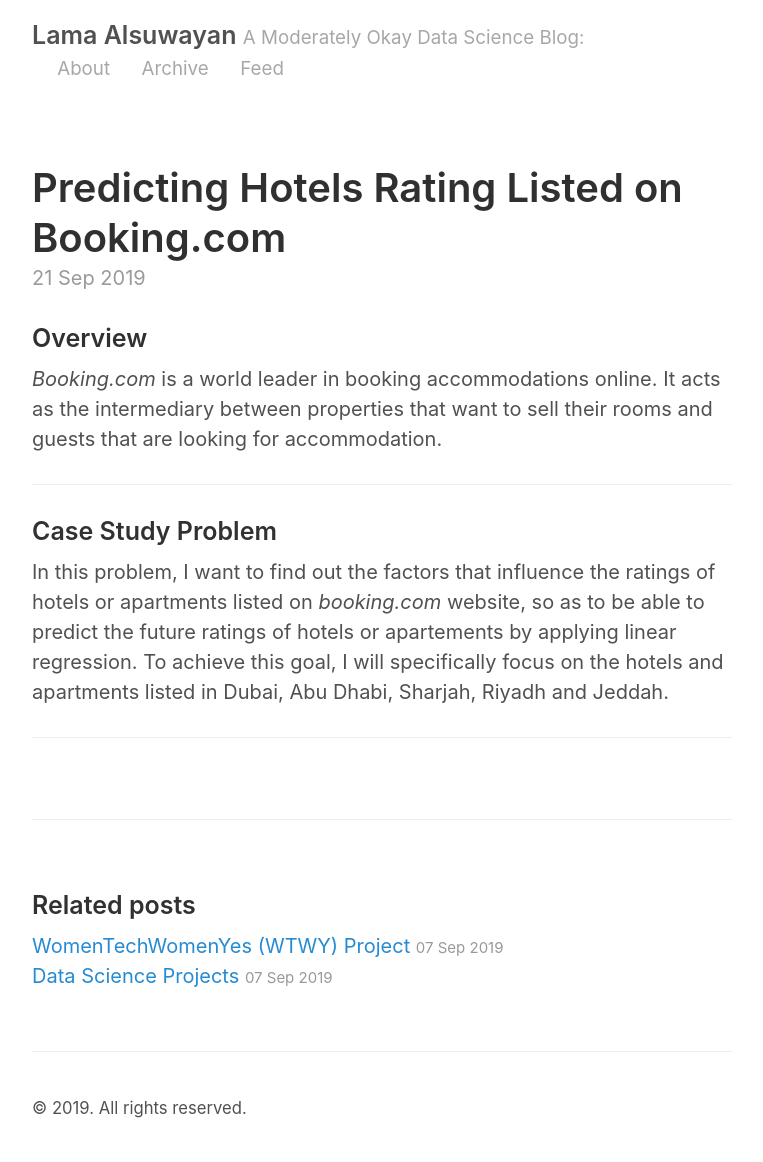
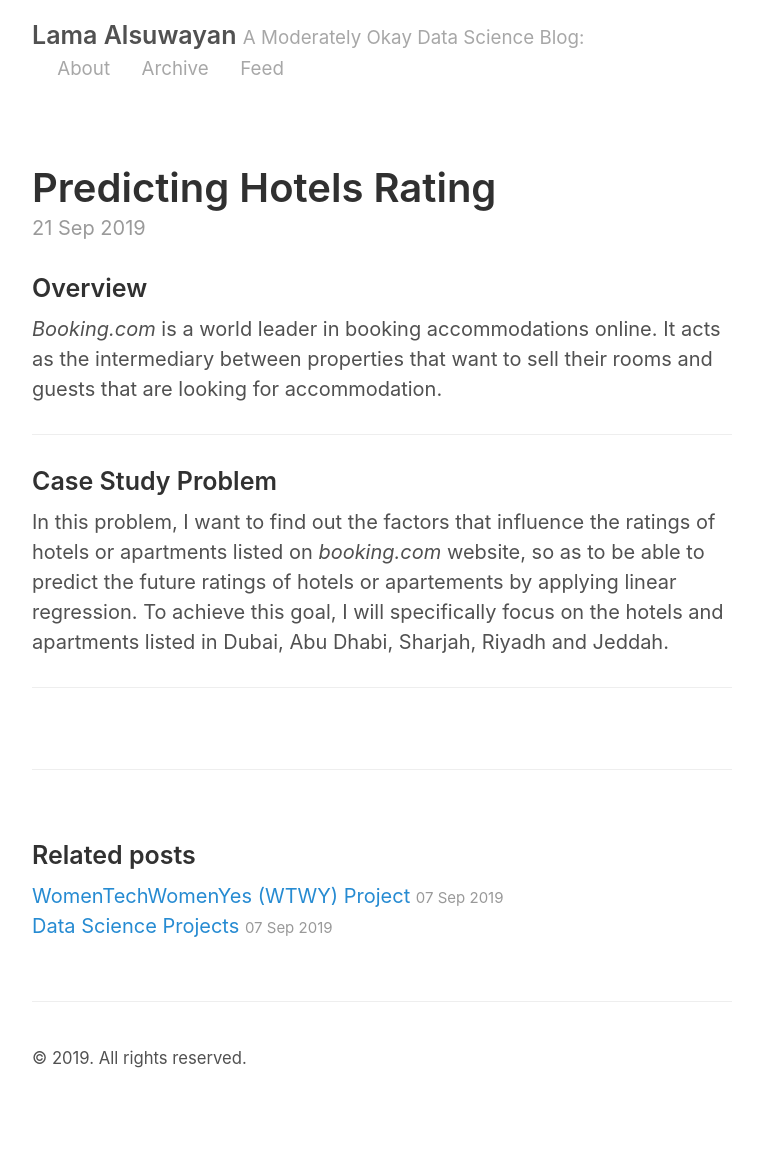
Before and after one commit to LamaM13/LamaM13.github.io, a Jekyll site: the page built from _posts/2019-09-21-Predicting-Hotels-Rating.md, in a window 1280 px wide. Shown: the whole page, without its empty margins (258-1021 px from the left). Built offline with Jekyll 4.4.1, drawn with Linux system fonts in a browser that asks for light colours; after the commit the page ends 1112 px from its top, so only the background shows below that.

Commit message:
Add project 2

```diff
--- a/_posts/2019-09-21-Predicting-Hotels-Rating.md
+++ b/_posts/2019-09-21-Predicting-Hotels-Rating.md
@@ -1,6 +1,6 @@
 ---
 layout: post
-title: Predicting Hotels Rating Listed on Booking.com
+title: Predicting Hotels Rating
 ---
 
 ### Overview
```
